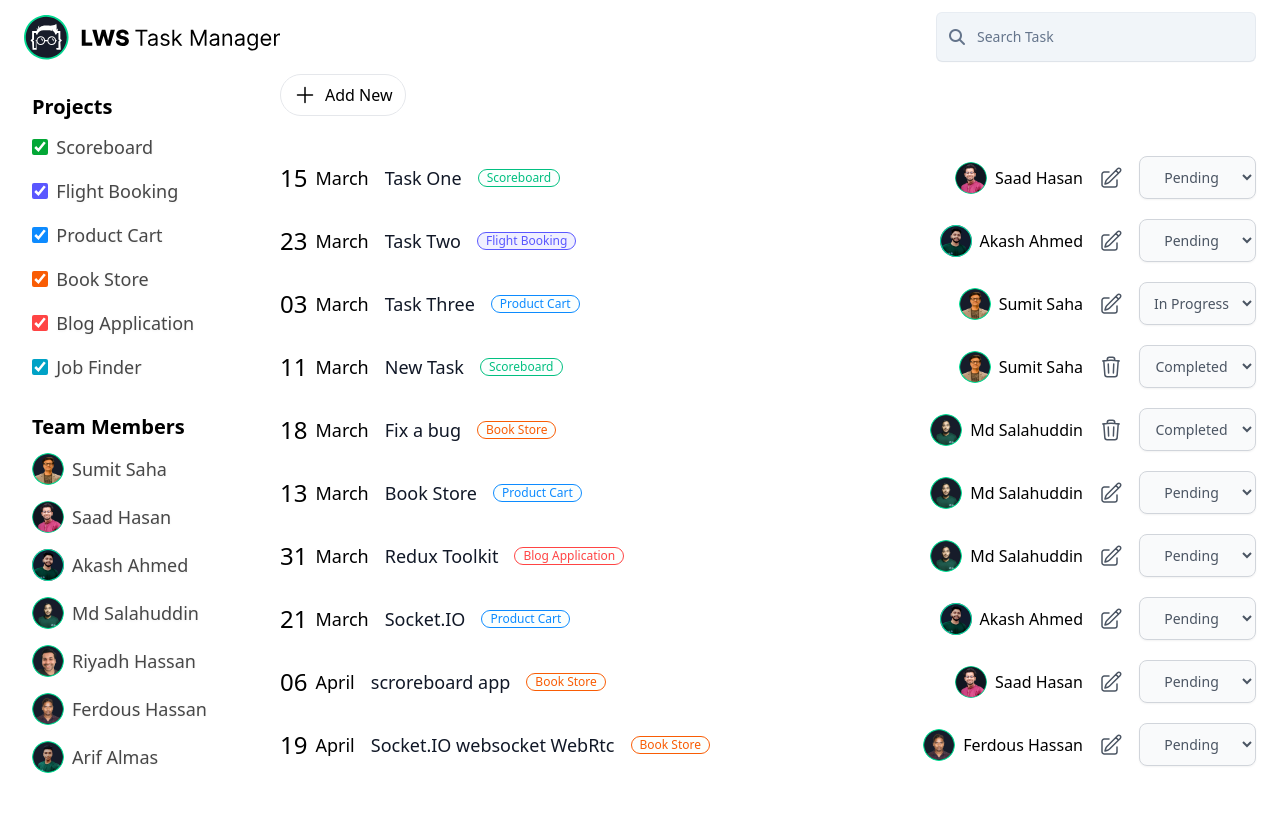
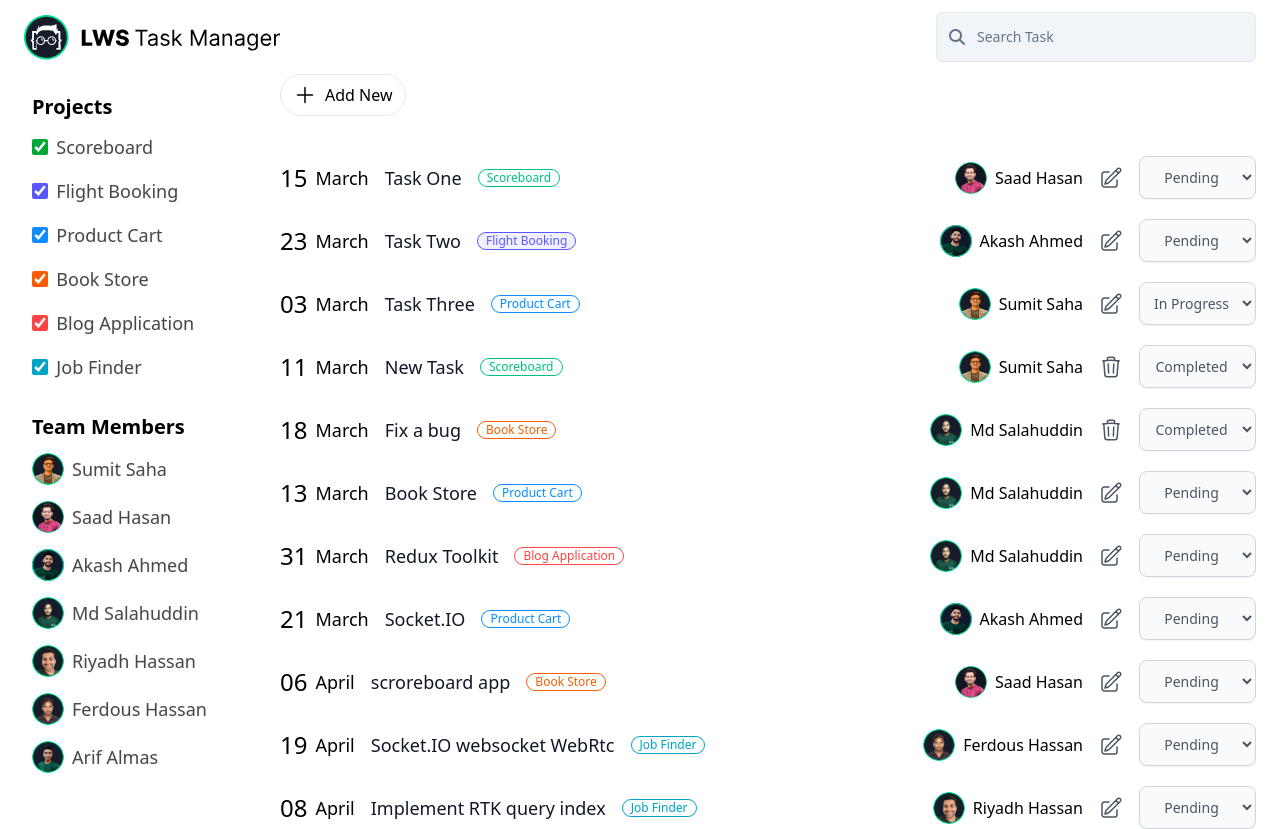
Before and after one commit to codernoyan/task-manager-app, a React (Vite) app: page / in a window 1280 px wide. Before the commit the page ends 800 px from the top, so only its background shows below. Built offline with nearby package versions, Linux system fonts and the light colour scheme; data requests are answered from the project's data file.

Commit message:
added checked conditional

```diff
--- a/server/db.json
+++ b/server/db.json
@@ -220,12 +220,27 @@
         "id": 6
       },
       "project": {
-        "id": 4,
-        "projectName": "Book Store",
-        "colorClass": "color-bookstore"
+        "id": 6,
+        "projectName": "Job Finder",
+        "colorClass": "color-jobFinder"
       },
       "deadline": "2023-04-19",
       "id": 11
+    },
+    {
+      "taskName": "Implement RTK query index",
+      "teamMember": {
+        "name": "Riyadh Hassan",
+        "avatar": "/images/avatars/riyadh.png",
+        "id": 5
+      },
+      "project": {
+        "id": 6,
+        "projectName": "Job Finder",
+        "colorClass": "color-jobFinder"
+      },
+      "deadline": "2023-04-08",
+      "id": 12
     }
   ]
 }
--- a/src/components/projectsList/Project.jsx
+++ b/src/components/projectsList/Project.jsx
@@ -1,8 +1,21 @@
+import { filterProject } from "../../features/filtersSlice/filtersSlice";
+import { useState } from "react";
+import { useDispatch } from "react-redux";
+
 export default function Project({ project }) {
   const { projectName, colorClass } = project || {};
+  const [projecCheked, setProjectChecked] = useState(true);
+  const dispatch = useDispatch();
+
+  const handleFilterProject = (e) => {
+    setProjectChecked(e.target.checked)
+    console.log(projectName)
+    dispatch(filterProject(projectName))
+  }
+
   return (
     <div className="checkbox-container">
-      <input type="checkbox" className={colorClass} defaultChecked />
+      <input onChange={handleFilterProject} checked={projecCheked} type="checkbox" className={colorClass} />
       <p className="label">{projectName}</p>
     </div>
   )
--- a/src/components/tasksList/Tasks.jsx
+++ b/src/components/tasksList/Tasks.jsx
@@ -3,9 +3,26 @@ import { Link } from "react-router-dom";
 import Error from "../ui/Error";
 import Loading from "../ui/Loading";
 import Task from "./Task";
+import { useSelector } from "react-redux";
 
 export default function Tasks() {
   const { data: tasks, isLoading, isError, error } = useGetTasksQuery();
+  const { filteredProjects } = useSelector((state) => state.filters);
+  // filter by projects
+  const filterTasksByProjectName = (task) => {
+    const { project } = task || {};
+    const { projectName } = project || {};
+    const index = filteredProjects.findIndex((project) => project === projectName);
+    switch (index) {
+      case -1:
+        return false;
+      case index >= 1:
+        return true;
+      default:
+        return true;
+    }
+  };
+
 
   // let's decide what to render
   let content = null;
@@ -17,7 +34,7 @@ export default function Tasks() {
   } else if (!isLoading && !isError && tasks?.length === 0) {
     content = <Error message="There is no tasks found!" />
   } else if (!isLoading && !isError && tasks?.length > 0) {
-    content = tasks?.map((task) => <Task key={task.id} task={task} />)
+    content = tasks.filter(filterTasksByProjectName).map((task) => <Task key={task.id} task={task} />)
   }
 
   return (
--- a/src/features/filtersSlice/filtersSlice.js
+++ b/src/features/filtersSlice/filtersSlice.js
@@ -1,22 +1,34 @@
 import { createSlice } from "@reduxjs/toolkit";
 
 const initialState = {
-  filterText: '',
   searchText: '',
+  filteredProjects: [
+    'Scoreboard',
+    'Flight Booking',
+    'Product Cart',
+    'Book Store',
+    'Blog Application',
+    'Job Finder'
+  ],
 };
 
 const filterSlice = createSlice({
   name: 'filters',
   initialState,
   reducers: {
-    filterTitle: (state, action) => {
-      state.filterText = action.payload;
-    },
     searchTitle: (state, action) => {
       state.searchText = action.payload;
     },
+    filterProject: (state, action) => {
+      const indexToFilter = state.filteredProjects.findIndex((project) => project === action.payload);
+      if (indexToFilter !== -1) {
+        state.filteredProjects.splice(indexToFilter, 1);
+      } else {
+        state.filteredProjects.push(action.payload);
+      }
+    }
   },
 });
 
 export default filterSlice.reducer;
-export const { filterTitle, searchTitle } = filterSlice.actions;
+export const { searchTitle, filterProject } = filterSlice.actions;
```
